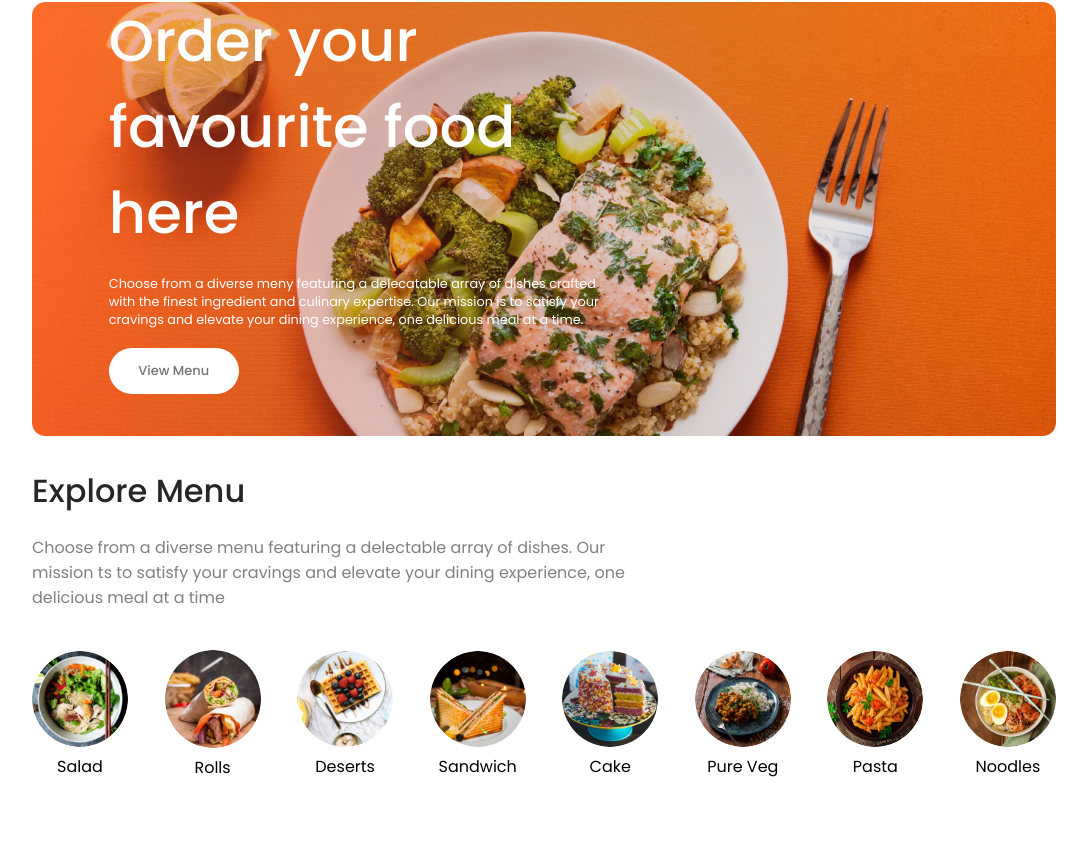
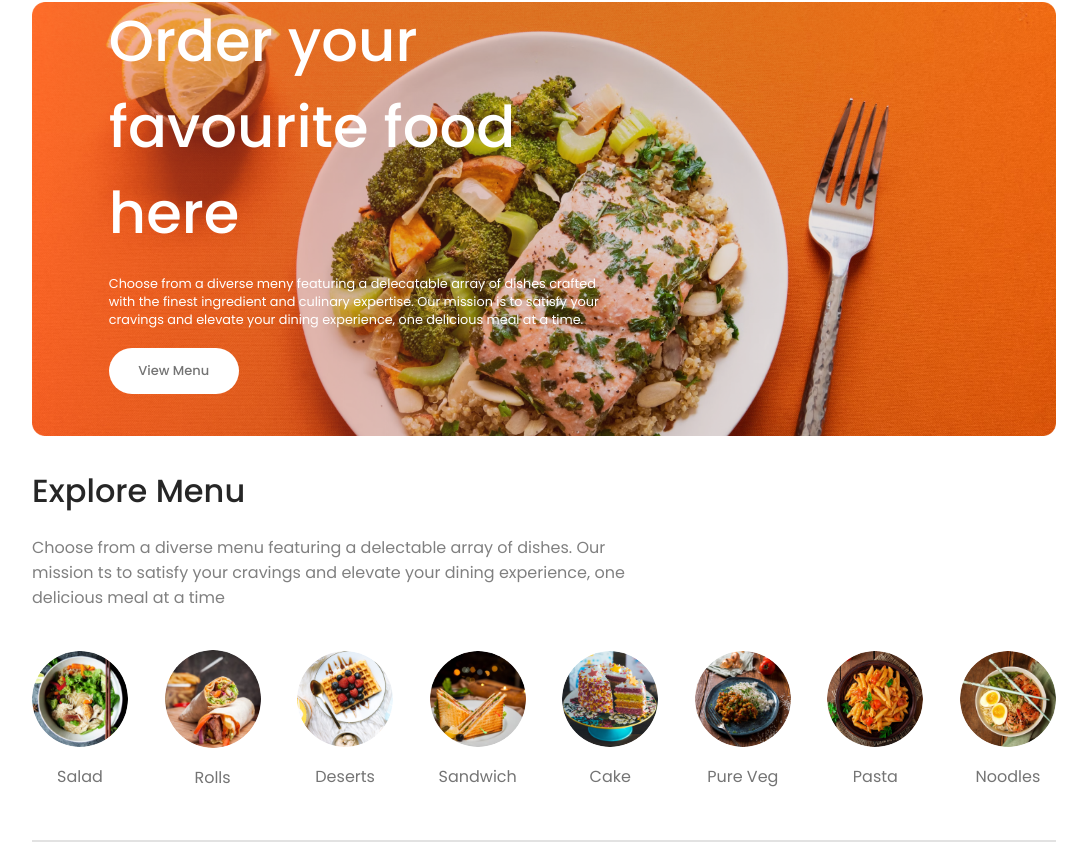
Before and after one commit to creation7654321/food-ordering-react, a React (Vite) app: page / in a window 1280 px wide. Shown: the part 115-967 px from the top of the page, without its empty margins (96-1183 px from the left). Before the commit the page ends 915 px from the top, so only its background shows below. Built offline with nearby package versions, Linux system fonts and the light colour scheme.

Commit message:
on clicking to the menu item it is highlighted. Done by using useState hook for varbiable name category

```diff
--- a/src/components/ExploreMenu/ExploreMenu.css
+++ b/src/components/ExploreMenu/ExploreMenu.css
@@ -32,3 +32,21 @@
     transition: 0.2s;
 
 }
+.explore-menu-list p{
+    margin-top: 10px;
+    color: #747474;
+    font-size: max(1,4vw, 16px);
+    cursor: pointer;
+
+}
+.explore-menu hr{
+    margin: 10px 0px;
+    height: 2px;
+    background-color: #e2e2e2;
+    border: none;
+
+}
+.explore-menu-list-item .active{
+    border: 4px solid tomato;
+    padding: 2px;
+}
--- a/src/components/ExploreMenu/ExploreMenu.jsx
+++ b/src/components/ExploreMenu/ExploreMenu.jsx
@@ -2,7 +2,8 @@ import React from 'react'
 import './ExploreMenu.css'
 import {menu_list} from '../../assets/assets'
 
-export default function ExploreMenu() {
+export default function ExploreMenu({category, setCategory}) {
+    console.log(category)
   return (
     <div className='explore-menu' id='explore-menu'>
         <h1>Explore Menu</h1>
@@ -11,14 +12,16 @@ export default function ExploreMenu() {
             {
                 menu_list.map((item, index)=>{
                     return(
-                        <div key={index} className="explore-menu-list-item">
-                            <img src={item.menu_image} alt="" />
+                        <div onClick={()=>setCategory(prev=>prev===item.menu_name?"All":item.menu_name)} key={index} className="explore-menu-list-item">
+                            <img className={category === item.menu_name?"active":""} src={item.menu_image} alt="" />
                             <p>{item.menu_name}</p>
+
                         </div>
                     )
                 })
             }
         </div>
+        <hr />
     </div>
   )
 }
--- a/src/pages/Home/Home.jsx
+++ b/src/pages/Home/Home.jsx
@@ -1,13 +1,14 @@
-import React from 'react'
+import React, { useState } from 'react'
 import './Home.css'
 import Header from '../../components/Header/Header'
 import ExploreMenu from '../../components/ExploreMenu/ExploreMenu'
 
 export default function Home() {
+  const [category, setCategory] = useState("All");
   return (
     <div>
         <Header />
-        <ExploreMenu/>
+        <ExploreMenu category={category} setCategory={setCategory} />
     </div>
   )
 }
```
